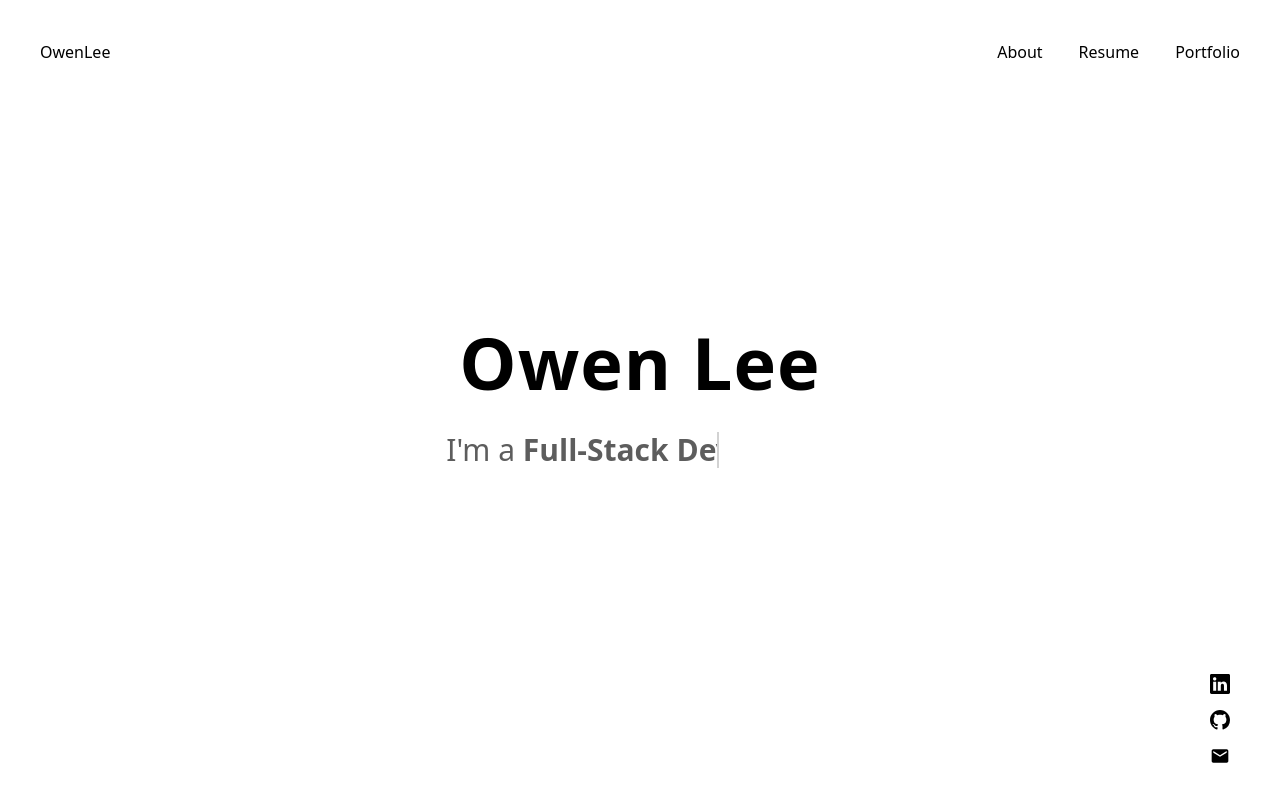
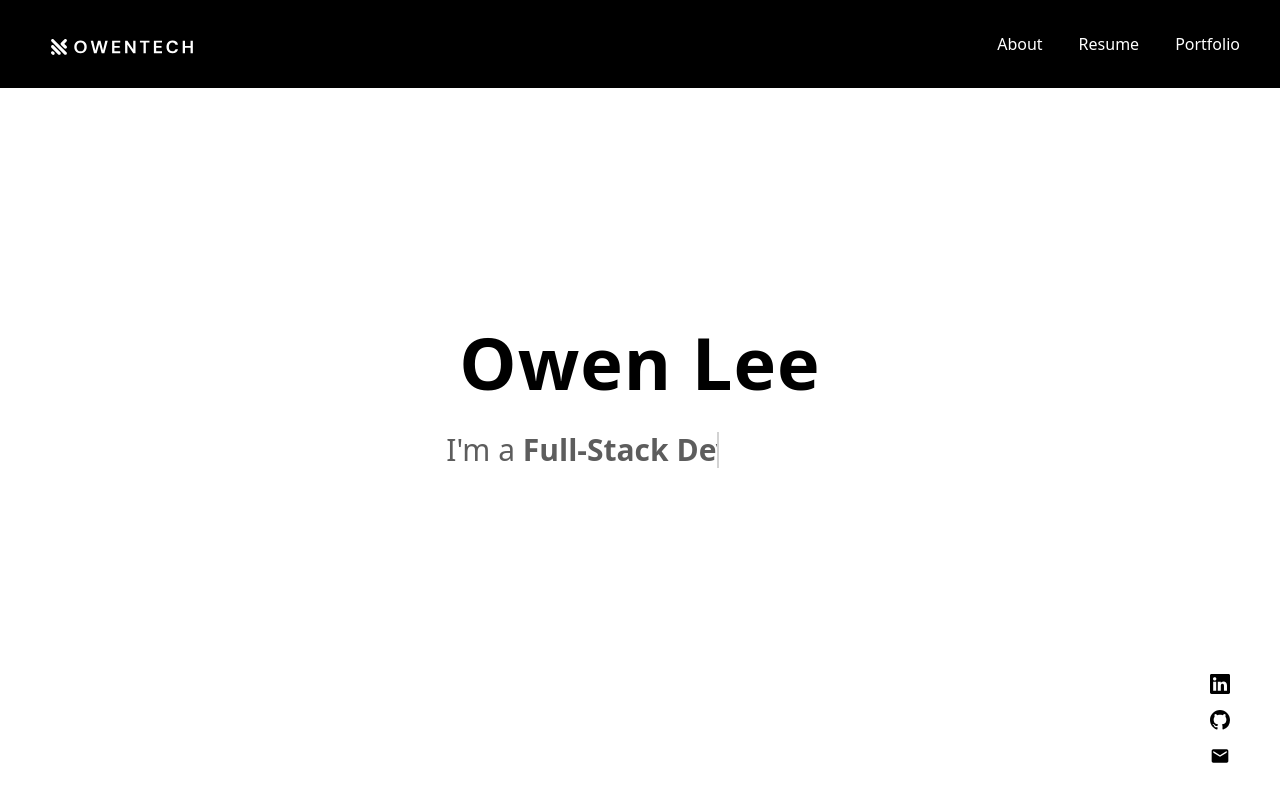
Before and after one commit to OwenLeee/personal-portfolio, a React (Create React App) app: page / in a window 1280 px wide. Built offline with nearby package versions, Linux system fonts and the light colour scheme.

Commit message:
style: add logo.svg

```diff
--- a/src/components/Navbar/index.tsx
+++ b/src/components/Navbar/index.tsx
@@ -26,8 +26,9 @@ const Navbar: React.FC<{}> = () => {
   };
 
   return (
-    <nav className="absolute top-0 inset-x-0 px-10 py-8 flex justify-between items-center">
-      <div>{navbar.logo}</div>
+    <nav className="absolute top-0 inset-x-0 px-10 py-4 flex justify-between items-center bg-black text-white z-10">
+      <img src="logo.svg" className="h-14 bg-auto bg-center relative top-1" />
+
       {/* Desktop Navigation 640px up -> flex / below -> hidden */}
       <div className="sm:flex hidden">{menuList()}</div>
 
```
Also changed, not shown: public/logo.svg (added).
